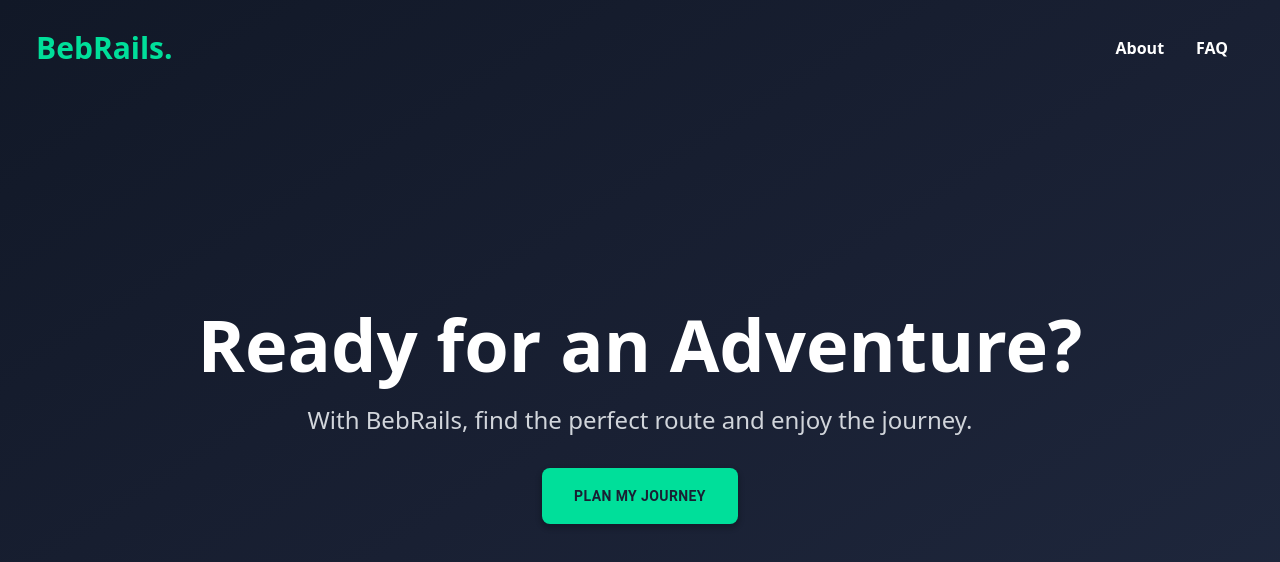
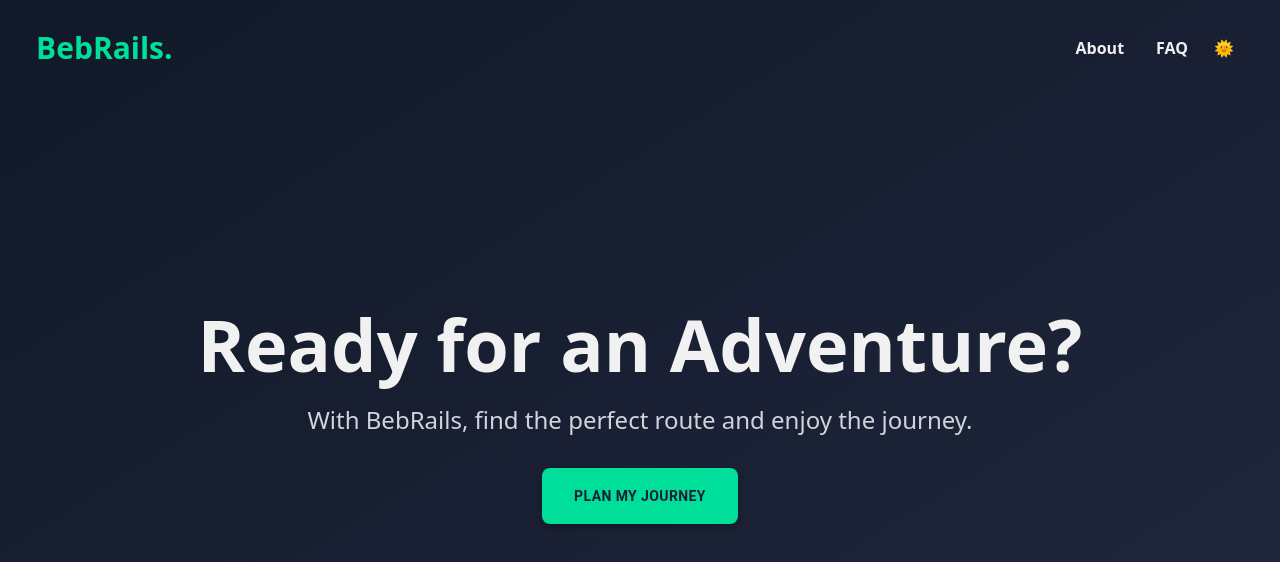
Before and after one commit to OmriSharof/bebrails, a React (Create React App) app: page / in a window 1280 px wide. Shown: the top 562 px of the page. Built offline with nearby package versions, Linux system fonts and the light colour scheme.

Commit message:
BebRails - Light Version
Added ThemeContext to work with different themes

```diff
--- a/src/App.js
+++ b/src/App.js
@@ -1,7 +1,16 @@
 import Header from "./components/Header";
 import Search from "./components/Search";
 
+import React, { useEffect } from "react";
+import { useTheme } from "./ThemeContext";
+
 function App() {
+
+   const { theme } = useTheme();
+
+   useEffect(() => {
+     document.body.className = theme;
+   }, [theme]);
 
 
   return (
--- /dev/null
+++ b/src/ThemeContext.js
@@ -0,0 +1,22 @@
+import React, { createContext, useContext, useState } from "react";
+
+const ThemeContext = createContext();
+
+export const useTheme = () => useContext(ThemeContext);
+
+export const ThemeProvider = ({ children }) => {
+  const [theme, setTheme] = useState("dark"); // Default theme
+
+  const toggleTheme = () => {
+    const nextTheme = theme === "dark" ? "light" : "dark";
+    setTheme(nextTheme);
+  };
+
+  return (
+    <ThemeContext.Provider value={{ theme, toggleTheme }}>
+      {children}
+    </ThemeContext.Provider>
+  );
+};
+
+export const useAppTheme = () => useContext(ThemeContext);
--- a/src/components/Header.jsx
+++ b/src/components/Header.jsx
@@ -1,7 +1,11 @@
 import React, { useState } from "react";
 import "./Header.css";
 
+import { useTheme } from "../ThemeContext";
+
 const Header = () => {
+  const { theme, toggleTheme } = useTheme();
+
   const [showAboutPopup, setShowAboutPopup] = useState(false);
   const [showFaqPopup, setShowFaqPopup] = useState(false);
 
@@ -67,11 +71,24 @@ const Header = () => {
 
   return (
     <div className="top-0 left-0 w-full h-24 z-50">
-      <header className="flex justify-between items-center max-w-[1240px] mx-auto px-4 h-24 text-white">
+      <header
+        className={`flex justify-between items-center max-w-[1240px] mx-auto px-4 h-24 ${
+          theme === "dark" ? "text-[#f1f1f1]" : "text-[#111827]"
+        }`}
+      >
         <div className="flex space-x-1 items-center">
           <a
             href="https://omrisharof.github.io/bebrails/"
-            className="text-3xl font-bold text-[#00df9a]"
+            className={`text-3xl font-bold ${
+              theme === "dark" ? "text-[#00df9a]" : "text-[#00df9a]"
+            }`}
+            style={
+              theme === "light"
+                ? {
+                    textShadow: `2px 2px #111827`,
+                  }
+                : {}
+            }
           >
             BebRails.
           </a>
@@ -79,16 +96,29 @@ const Header = () => {
         <nav className="flex items-center">
           <ul className="flex">
             <li
-              className="p-4 font-bold cursor-pointer hover:text-[#00df9a] transition duration-300 ease-in-out"
+              className={`p-4 font-bold cursor-pointer hover:text-[#00df9a] transition duration-300 ease-in-out hover-animate`}
               onClick={handleAboutClick}
             >
               About
             </li>
             <li
-              className="p-4 font-bold cursor-pointer hover:text-[#00df9a] transition duration-300 ease-in-out"
+              className={`p-4 font-bold cursor-pointer hover:text-[#00df9a] transition duration-300 ease-in-out hover-animate`}
+
               onClick={handleFaqClick}
             >
               FAQ
+            </li>
+
+            <li className="flex items-center justify-center">
+              <button
+                onClick={toggleTheme}
+                className={`bg-transparent rounded-full flex items-center justify-center w-10 h-10 hover:border hover:border-[#00df9a] ${
+                  theme === "dark" ? "text-white" : "text-[#111827]"
+                }`}
+                aria-label="Toggle Theme"
+              >
+                {theme === "dark" ? "🌞" : "🌜"}
+              </button>
             </li>
           </ul>
         </nav>
--- a/src/components/Search.jsx
+++ b/src/components/Search.jsx
@@ -19,6 +19,8 @@ import { styled } from "@mui/material/styles";
 
 import "./TrainSchedule.css";
 import "./RouteDetails.css";
+
+import { useAppTheme } from "../ThemeContext";
 
 const stations = [
   { label: "Afula R.Eitan", id: 1260 },
@@ -202,12 +204,21 @@ function Search() {
 }
 
 function GetStarted({ onClick }) {
+  const { theme } = useAppTheme();
   return (
     <div className="min-h-[80vh] flex flex-col justify-center items-center text-center">
-      <h1 className="text-5xl md:text-7xl font-bold text-white mb-6">
+      <h1
+        className={`text-5xl md:text-7xl font-bold mb-6 ${
+          theme === "light" ? "text-gray-800" : "text-[#f1f1f1]"
+        }`}
+      >
         Ready for an Adventure?
       </h1>
-      <p className="text-xl md:text-2xl text-gray-300 mb-8">
+      <p
+        className={`text-xl md:text-2xl mb-8 ${
+          theme === "light" ? "text-gray-600" : "text-gray-300"
+        }`}
+      >
         With BebRails, find the perfect route and enjoy the journey.
       </p>
       <Button
@@ -241,6 +252,8 @@ function GetStarted({ onClick }) {
 }
 
 function SearchField({ title, label, onSelect, onBack, source }) {
+  const { theme } = useAppTheme();
+
   const CssTextField = styled(TextField)({
     "& label.Mui-focused": {
       color: "#00df9a",
@@ -250,20 +263,28 @@ function SearchField({ title, label, onSelect, onBack, source }) {
   return (
     <div className="min-h-[80vh] flex flex-col justify-center items-center text-center p-4 space-y-6">
       {/* Main Title */}
-      <h1 className="text-5xl md:text-7xl font-bold text-white">
+      <h1
+        className={`text-5xl md:text-7xl font-bold ${
+          theme === "light" ? "text-gray-800" : "text-[#f1f1f1]"
+        }`}
+      >
         {title}{" "}
         {/* Assuming 'title' variable holds something like "Plan Your Journey" */}
       </h1>
 
       {/* Source Location */}
       {source && (
-        <h2 className="text-3xl md:text-5xl font-bold text-white">
+        <h2
+          className={`text-3xl md:text-5xl font-bold ${
+            theme === "light" ? "text-gray-800" : "text-[#f1f1f1]"
+          }`}
+        >
           From: {source}
         </h2>
       )}
 
       {/* Destination Autocomplete Field */}
-      <div className="w-full max-w-md">
+      <div className="w-full max-w-md rounded-[4px] overflow-hidden">
         <Autocomplete
           sx={{
             "& .MuiOutlinedInput-root": {
@@ -323,6 +344,11 @@ function SearchField({ title, label, onSelect, onBack, source }) {
       </div>
 
       {/* Back Button */}
+      <div
+        className={`${
+          theme === "light" ? "shadow-xl bg-gray-800 p-1" : ""
+        } rounded-md `}
+      >
         <Button
           variant="outlined"
           onClick={onBack}
@@ -345,12 +371,21 @@ function SearchField({ title, label, onSelect, onBack, source }) {
           Back
         </Button>
       </div>
+    </div>
   );
 }
 
-function ChooseDate({ onSelect, onBack, onRequest, source, destination, value, setValue}) {
-  const theme = useTheme();
-  const isSmallScreen = useMediaQuery(theme.breakpoints.down("sm"));
+function ChooseDate({
+  onSelect,
+  onBack,
+  onRequest,
+  source,
+  destination,
+  value,
+  setValue,
+}) {
+  const themeDark = useTheme();
+  const isSmallScreen = useMediaQuery(themeDark.breakpoints.down("sm"));
 
   const darkTheme = createTheme({
     palette: {
@@ -371,25 +406,40 @@ function ChooseDate({ onSelect, onBack, onRequest, source, destination, value, s
     : StaticDatePicker;
 
   // Determine actions based on screen size
-  const actionBarActions = isSmallScreen
-    ? ["cancel", "accept"]
-    : [];
+  const actionBarActions = isSmallScreen ? ["cancel", "accept"] : [];
+
+  const { theme } = useAppTheme();
 
   return (
     <div className="min-h-[80vh] flex flex-col justify-center items-center text-center p-4 space-y-6">
       {/* Conditionally render the source and destination if they exist */}
       {/* Main Title */}
-      <h1 className="text-5xl md:text-7xl font-bold text-white">
+      <h1
+        className={`text-5xl md:text-7xl font-bold ${
+          theme === "light" ? "text-gray-800" : "text-[#f1f1f1]"
+        }`}
+      >
         Which date?
-        {/* Assuming 'title' variable holds something like "Plan Your Journey" */}
       </h1>
+
+      {/* Source Location */}
       {source && (
-        <h2 className="text-3xl md:text-5xl font-bold text-white mb-6">
+        <h2
+          className={`text-3xl md:text-5xl font-bold ${
+            theme === "light" ? "text-gray-800" : "text-[#f1f1f1]"
+          } mb-6`}
+        >
           From: {source}
         </h2>
       )}
+
+      {/* Destination Location */}
       {destination && (
-        <h2 className="text-3xl md:text-5xl font-bold text-white mb-6">
+        <h2
+          className={`text-3xl md:text-5xl font-bold ${
+            theme === "light" ? "text-gray-800" : "text-[#f1f1f1]"
+          } mb-6`}
+        >
           To: {destination}
         </h2>
       )}
@@ -435,7 +485,11 @@ function ChooseDate({ onSelect, onBack, onRequest, source, destination, value, s
       </ThemeProvider>
 
       {/* Action buttons for Back and Search Trains */}
-      <div className="flex flex-col sm:flex-row sm:justify-center sm:items-center space-y-4 sm:space-y-0 sm:space-x-4">
+      <div
+        className={`${
+          theme === "light" ? "shadow-xl bg-gray-800 p-1" : ""
+        } rounded-md flex flex-col sm:flex-row sm:justify-center sm:items-center space-y-4 sm:space-y-0 sm:space-x-4`}
+      >
         <Button
           variant="outlined"
           onClick={onBack}
@@ -514,25 +568,42 @@ function TrainSchedule({
 
   const hasChanges = (trains) => trains.length > 1;
 
+  const { theme } = useAppTheme();
+
   return (
     <div className="train-schedule">
       {/* Display From, To, and Date at the top */}
-      <div className="text-center mb-8">
-  <div className="flex items-center justify-center gap-4 text-xl md:text-3xl lg:text-4xl font-bold text-white">
+
+      <div className={`text-center mb-8 ${
+          theme === "light" ? "text-gray-800" : "text-[#f1f1f1]"
+        }`}>
+        <div className="flex items-center justify-center gap-4 text-xl md:text-3xl lg:text-4xl font-bold">
           <span>{source}</span>
-    <svg className="h-8 w-8 lg:h-10 lg:w-10 text-accent" xmlns="http://www.w3.org/2000/svg" viewBox="0 0 20 20" fill="currentColor">
-      <path fillRule="evenodd" d="M10.293 3.293a1 1 0 011.414 0l6 6a1 1 0 010 1.414l-6 6a1 1 0 01-1.414-1.414L14.586 11H3a1 1 0 110-2h11.586l-4.293-4.293a1 1 0 010-1.414z" clipRule="evenodd" />
+          <svg
+            className="h-8 w-8 lg:h-10 lg:w-10 text-accent"
+            xmlns="http://www.w3.org/2000/svg"
+            viewBox="0 0 20 20"
+            fill="currentColor"
+          >
+            <path
+              fillRule="evenodd"
+              d="M10.293 3.293a1 1 0 011.414 0l6 6a1 1 0 010 1.414l-6 6a1 1 0 01-1.414-1.414L14.586 11H3a1 1 0 110-2h11.586l-4.293-4.293a1 1 0 010-1.414z"
+              clipRule="evenodd"
+            />
           </svg>
           <span>{destination}</span>
         </div>
-  <div className="mt-4 font-bold text-2xl md:text-3xl lg:text-4xl text-white">
+        <div className="mt-4 font-bold text-2xl md:text-3xl lg:text-4xl">
           {date}
         </div>
       </div>
 
-
       {/* Action buttons for Back and New Search */}
-      <div className="action-buttons text-center my-4">
+      <div
+        className={`${
+          theme === "light" ? "shadow-xl bg-gray-800 p-1" : ""
+        } rounded-md action-buttons text-center my-4`}
+      >
         <Button
           variant="outlined"
           onClick={onBack}
@@ -554,6 +625,7 @@ function TrainSchedule({
         >
           Back
         </Button>
+
         <Button
           variant="outlined"
           onClick={startNewSearch}
--- a/src/index.css
+++ b/src/index.css
@@ -2,11 +2,27 @@
 @tailwind components;
 @tailwind utilities;
 
+/* Base styles */
+
 body {
-  background: #111827;
-  background: linear-gradient(to bottom right, #111827, #192033, #20293f);
   min-height: 100vh;
   margin: 0;
+}
+
+/* Dark theme styles */
+.dark {
+  background: linear-gradient(to bottom right, #111827, #192033, #20293f);
+  /* Dark background */
+  color: #f1f1f1;
+  /* Light text */
+}
+
+/* Light theme styles */
+.light {
+  background-image: linear-gradient(135deg, #f5f7fa 0%, #c3cfe2 100%);
+  /* Light background */
+  color: #111827;
+  /* Dark text */
 }
 
 /* Styles for Chrome, Safari, and Opera */
--- a/src/index.js
+++ b/src/index.js
@@ -2,16 +2,14 @@ import React from 'react';
 import ReactDOM from 'react-dom/client';
 import './index.css';
 import App from './App';
-import reportWebVitals from './reportWebVitals';
+
+import { ThemeProvider } from "./ThemeContext";
 
 const root = ReactDOM.createRoot(document.getElementById('root'));
 root.render(
   <React.StrictMode>
-    <App />
+    <ThemeProvider>
+      <App />
+    </ThemeProvider>
   </React.StrictMode>
 );
-
-// If you want to start measuring performance in your app, pass a function
-// to log results (for example: reportWebVitals(console.log))
-// or send to an analytics endpoint. Learn more: https://bit.ly/CRA-vitals
-reportWebVitals();
--- a/tailwind.config.js
+++ b/tailwind.config.js
@@ -1,5 +1,6 @@
 /** @type {import('tailwindcss').Config} */
 module.exports = {
+  darkMode: 'class',
   content: [
     "./index.html",
     "./src/**/*.{js,ts,jsx,tsx}"],
```
Also changed, not shown: public/index.html (+1 -24 lines). Lines whose indentation alone changed are shown as unchanged.
